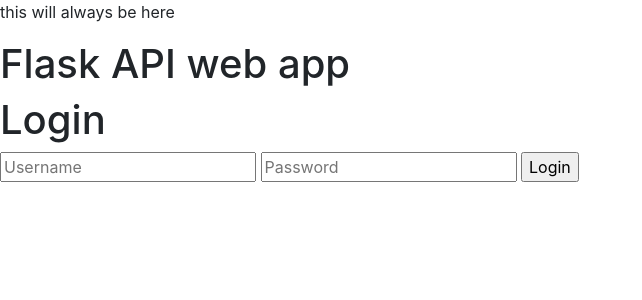
After one commit to dangtrantrung/Flask-project, a Flask app: page /login in a window 1280 px wide. The commit adds this page. Shown: the top 300 px of the page, without its empty margins (0-642 px from the left). Run offline with Flask 3, Linux system fonts and the light colour scheme; some libraries are stand-ins or nearby versions.

Commit message:
flash messages - Login page

```diff
--- a/app.py
+++ b/app.py
@@ -2,7 +2,7 @@ import os
 import uuid
 
 import pandas as pd
-from flask import (Flask, Response, jsonify, make_response, redirect,
+from flask import (Flask, Response, flash, jsonify, make_response, redirect,
                    render_template, request, send_from_directory, session,
                    url_for)
 
@@ -186,6 +186,23 @@ def handle_post():
 
 # static files
 
+# flash messages
+@app.route('/login', methods=['GET','POST'])
+def login():
+    if request.method=="GET":
+        return render_template('login.html')
+    elif request.method=="POST":
+        username=request.form.get('username')
+        password=request.form.get('password')
+        if username=='Trung' and password=='123':
+            flash('Login Successful')
+            flash(f'user: {username}')
+            flash(f'pass: {password}')
+            return render_template('index.html',message='')
+        else:
+            flash(['Login failed!!!','Are you missing your account name or password?','Plz Try with another account'])
+            return render_template('index.html',message='')
+
 
 
 if __name__=='__main__':
--- a/templates/base.html
+++ b/templates/base.html
@@ -15,8 +15,15 @@
 <body>
     <nav></nav>
     <p>this will always be here</p>
-
-    {%block content%} Default value for block content {%endblock%}
+    {% with messages=get_flashed_messages()%}{% if messages%}
+    <ul>
+        {% for message in messages%}
+        <li>
+            {{message}}
+        </li>
+        {%endfor%}
+    </ul>
+    {% endif %} {%endwith%} {%block content%} Default value for block content {%endblock%}
 </body>
 
 </html>
--- a/templates/index.html
+++ b/templates/index.html
@@ -30,6 +30,8 @@
 <br />
 <a href="{{url_for('remove_cookie')}}">Remove cookie</a>
 <br />
+<a href="{{url_for('login')}}">Login Page</a>
+<br />
 
 <script src="/js/bootstrap.js"></script>
 {%endblock%}
--- /dev/null
+++ b/templates/login.html
@@ -0,0 +1,10 @@
+{% extends "base.html"%} {%block title%}Login Page{%endblock%} {%block content%}
+
+<h1>Flask API web app</h1>
+<h1>Login</h1>
+<form action="{{url_for('login')}}" method="POST">
+    <input type="text" name="username" placeholder="Username" />
+    <input type="password" name="password" placeholder="Password" />
+    <input type="submit" value="Login" />
+</form>
+{%endblock%}
```
